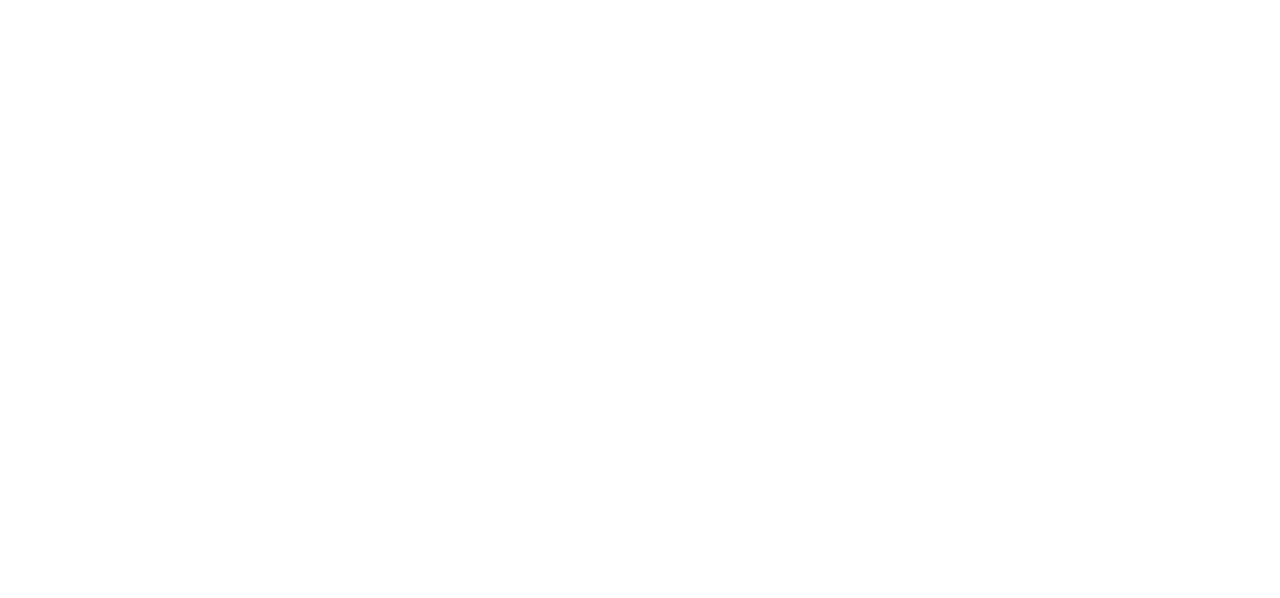
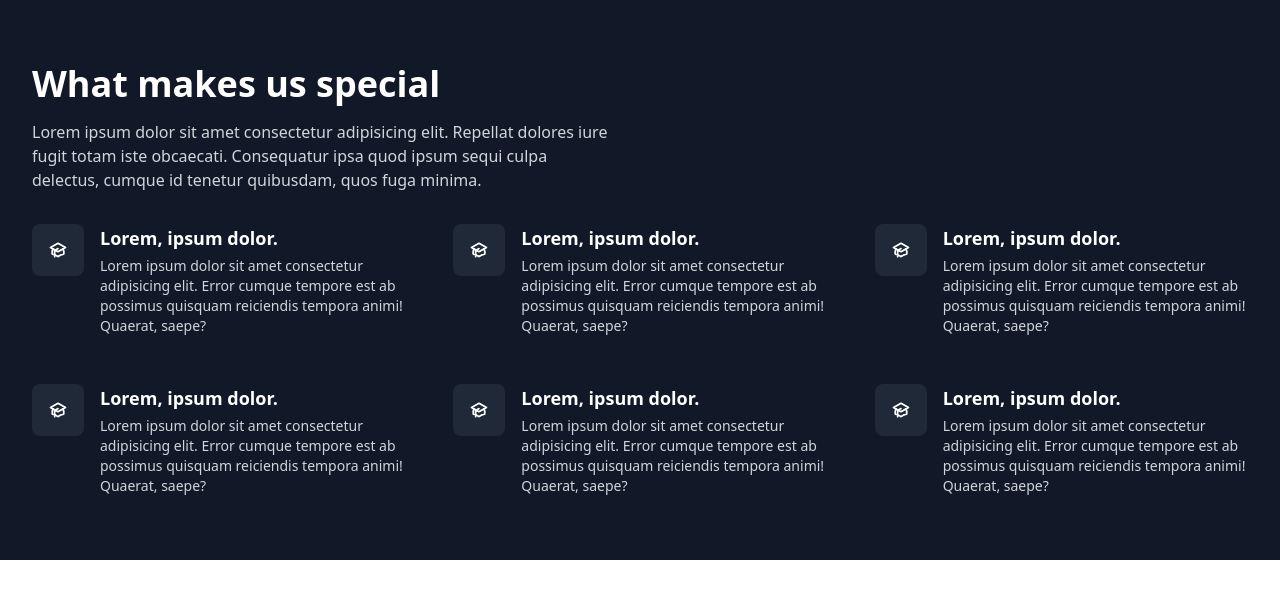
Before and after one commit to likelionbootcamp4/tailwind-practice, a React (Vite) app: page / in a window 1280 px wide. Shown: the top 598 px of the page. Built offline with nearby package versions, Linux system fonts and the light colour scheme.

Commit message:
create Specialities

```diff
--- a/src/components/Specialities/Specialities.jsx
+++ b/src/components/Specialities/Specialities.jsx
@@ -4,8 +4,217 @@ export default function Specialities() {
       {/* Container */}
       <div>
         {/* Specialities Container */}
-          <div>
+        <div className="px-4 py-8 sm:px-6 sm:py-12 lg:py-16 lg:px-8 bg-gray-900 text-white">
           {/* TODO: Create Specialities Here! */}
+
+          {/* HEADING */}
+          <div className="">
+            <h2 className="text-3xl font-bold sm:text-4xl ">
+              What makes us special
+            </h2>
+            <p className="max-w-xl mt-4 text-gray-300">
+              Lorem ipsum dolor sit amet consectetur adipisicing elit. Repellat
+              dolores iure fugit totam iste obcaecati. Consequatur ipsa quod
+              ipsum sequi culpa delectus, cumque id tenetur quibusdam, quos fuga
+              minima.
+            </p>
+          </div>
+
+          {/* GRID */}
+          <div className="grid grid-cols-1 mt-8 gap-8 md:grid-cols-2 md:gap-12 lg:grid-cols-3 ">
+            {/* ITEM */}
+            <div className="flex items-start gap-4">
+              {/* ICON */}
+              <div className="p-4 bg-gray-800 rounded-lg">
+                <svg
+                  className="h-5 w-5"
+                  fill="none"
+                  stroke="currentColor"
+                  viewBox="0 0 24 24"
+                  xmlns="http://www.w3.org/2000/svg"
+                >
+                  <path d="M12 14l9-5-9-5-9 5 9 5z" />
+                  <path d="M12 14l6.16-3.422a12.083 12.083 0 01.665 6.479A11.952 11.952 0 0012 20.055a11.952 11.952 0 00-6.824-2.998 12.078 12.078 0 01.665-6.479L12 14z" />
+                  <path
+                    strokeLinecap="round"
+                    strokeLinejoin="round"
+                    strokeWidth={2}
+                    d="M12 14l9-5-9-5-9 5 9 5zm0 0l6.16-3.422a12.083 12.083 0 01.665 6.479A11.952 11.952 0 0012 20.055a11.952 11.952 0 00-6.824-2.998 12.078 12.078 0 01.665-6.479L12 14zm-4 6v-7.5l4-2.222"
+                  />
+                </svg>
+              </div>
+
+              {/* CONTENT */}
+              <div className="flex flex-col">
+                <h3 className="text-lg font-bold">Lorem, ipsum dolor.</h3>
+                <p className="text-gray-300 text-sm mt-1">
+                  Lorem ipsum dolor sit amet consectetur adipisicing elit. Error
+                  cumque tempore est ab possimus quisquam reiciendis tempora
+                  animi! Quaerat, saepe?
+                </p>
+              </div>
+            </div>
+
+            <div className="flex items-start gap-4">
+              {/* ICON */}
+              <div className="p-4 bg-gray-800 rounded-lg">
+                <svg
+                  className="h-5 w-5"
+                  fill="none"
+                  stroke="currentColor"
+                  viewBox="0 0 24 24"
+                  xmlns="http://www.w3.org/2000/svg"
+                >
+                  <path d="M12 14l9-5-9-5-9 5 9 5z" />
+                  <path d="M12 14l6.16-3.422a12.083 12.083 0 01.665 6.479A11.952 11.952 0 0012 20.055a11.952 11.952 0 00-6.824-2.998 12.078 12.078 0 01.665-6.479L12 14z" />
+                  <path
+                    strokeLinecap="round"
+                    strokeLinejoin="round"
+                    strokeWidth={2}
+                    d="M12 14l9-5-9-5-9 5 9 5zm0 0l6.16-3.422a12.083 12.083 0 01.665 6.479A11.952 11.952 0 0012 20.055a11.952 11.952 0 00-6.824-2.998 12.078 12.078 0 01.665-6.479L12 14zm-4 6v-7.5l4-2.222"
+                  />
+                </svg>
+              </div>
+
+              {/* CONTENT */}
+              <div className="flex flex-col">
+                <h3 className="text-lg font-bold">Lorem, ipsum dolor.</h3>
+                <p className="text-gray-300 text-sm mt-1">
+                  Lorem ipsum dolor sit amet consectetur adipisicing elit. Error
+                  cumque tempore est ab possimus quisquam reiciendis tempora
+                  animi! Quaerat, saepe?
+                </p>
+              </div>
+            </div>
+
+            <div className="flex items-start gap-4">
+              {/* ICON */}
+              <div className="p-4 bg-gray-800 rounded-lg">
+                <svg
+                  className="h-5 w-5"
+                  fill="none"
+                  stroke="currentColor"
+                  viewBox="0 0 24 24"
+                  xmlns="http://www.w3.org/2000/svg"
+                >
+                  <path d="M12 14l9-5-9-5-9 5 9 5z" />
+                  <path d="M12 14l6.16-3.422a12.083 12.083 0 01.665 6.479A11.952 11.952 0 0012 20.055a11.952 11.952 0 00-6.824-2.998 12.078 12.078 0 01.665-6.479L12 14z" />
+                  <path
+                    strokeLinecap="round"
+                    strokeLinejoin="round"
+                    strokeWidth={2}
+                    d="M12 14l9-5-9-5-9 5 9 5zm0 0l6.16-3.422a12.083 12.083 0 01.665 6.479A11.952 11.952 0 0012 20.055a11.952 11.952 0 00-6.824-2.998 12.078 12.078 0 01.665-6.479L12 14zm-4 6v-7.5l4-2.222"
+                  />
+                </svg>
+              </div>
+
+              {/* CONTENT */}
+              <div className="flex flex-col">
+                <h3 className="text-lg font-bold">Lorem, ipsum dolor.</h3>
+                <p className="text-gray-300 text-sm mt-1">
+                  Lorem ipsum dolor sit amet consectetur adipisicing elit. Error
+                  cumque tempore est ab possimus quisquam reiciendis tempora
+                  animi! Quaerat, saepe?
+                </p>
+              </div>
+            </div>
+
+            <div className="flex items-start gap-4">
+              {/* ICON */}
+              <div className="p-4 bg-gray-800 rounded-lg">
+                <svg
+                  className="h-5 w-5"
+                  fill="none"
+                  stroke="currentColor"
+                  viewBox="0 0 24 24"
+                  xmlns="http://www.w3.org/2000/svg"
+                >
+                  <path d="M12 14l9-5-9-5-9 5 9 5z" />
+                  <path d="M12 14l6.16-3.422a12.083 12.083 0 01.665 6.479A11.952 11.952 0 0012 20.055a11.952 11.952 0 00-6.824-2.998 12.078 12.078 0 01.665-6.479L12 14z" />
+                  <path
+                    strokeLinecap="round"
+                    strokeLinejoin="round"
+                    strokeWidth={2}
+                    d="M12 14l9-5-9-5-9 5 9 5zm0 0l6.16-3.422a12.083 12.083 0 01.665 6.479A11.952 11.952 0 0012 20.055a11.952 11.952 0 00-6.824-2.998 12.078 12.078 0 01.665-6.479L12 14zm-4 6v-7.5l4-2.222"
+                  />
+                </svg>
+              </div>
+
+              {/* CONTENT */}
+              <div className="flex flex-col">
+                <h3 className="text-lg font-bold">Lorem, ipsum dolor.</h3>
+                <p className="text-gray-300 text-sm mt-1">
+                  Lorem ipsum dolor sit amet consectetur adipisicing elit. Error
+                  cumque tempore est ab possimus quisquam reiciendis tempora
+                  animi! Quaerat, saepe?
+                </p>
+              </div>
+            </div>
+
+            <div className="flex items-start gap-4">
+              {/* ICON */}
+              <div className="p-4 bg-gray-800 rounded-lg">
+                <svg
+                  className="h-5 w-5"
+                  fill="none"
+                  stroke="currentColor"
+                  viewBox="0 0 24 24"
+                  xmlns="http://www.w3.org/2000/svg"
+                >
+                  <path d="M12 14l9-5-9-5-9 5 9 5z" />
+                  <path d="M12 14l6.16-3.422a12.083 12.083 0 01.665 6.479A11.952 11.952 0 0012 20.055a11.952 11.952 0 00-6.824-2.998 12.078 12.078 0 01.665-6.479L12 14z" />
+                  <path
+                    strokeLinecap="round"
+                    strokeLinejoin="round"
+                    strokeWidth={2}
+                    d="M12 14l9-5-9-5-9 5 9 5zm0 0l6.16-3.422a12.083 12.083 0 01.665 6.479A11.952 11.952 0 0012 20.055a11.952 11.952 0 00-6.824-2.998 12.078 12.078 0 01.665-6.479L12 14zm-4 6v-7.5l4-2.222"
+                  />
+                </svg>
+              </div>
+
+              {/* CONTENT */}
+              <div className="flex flex-col">
+                <h3 className="text-lg font-bold">Lorem, ipsum dolor.</h3>
+                <p className="text-gray-300 text-sm mt-1">
+                  Lorem ipsum dolor sit amet consectetur adipisicing elit. Error
+                  cumque tempore est ab possimus quisquam reiciendis tempora
+                  animi! Quaerat, saepe?
+                </p>
+              </div>
+            </div>
+
+            <div className="flex items-start gap-4">
+              {/* ICON */}
+              <div className="p-4 bg-gray-800 rounded-lg">
+                <svg
+                  className="h-5 w-5"
+                  fill="none"
+                  stroke="currentColor"
+                  viewBox="0 0 24 24"
+                  xmlns="http://www.w3.org/2000/svg"
+                >
+                  <path d="M12 14l9-5-9-5-9 5 9 5z" />
+                  <path d="M12 14l6.16-3.422a12.083 12.083 0 01.665 6.479A11.952 11.952 0 0012 20.055a11.952 11.952 0 00-6.824-2.998 12.078 12.078 0 01.665-6.479L12 14z" />
+                  <path
+                    strokeLinecap="round"
+                    strokeLinejoin="round"
+                    strokeWidth={2}
+                    d="M12 14l9-5-9-5-9 5 9 5zm0 0l6.16-3.422a12.083 12.083 0 01.665 6.479A11.952 11.952 0 0012 20.055a11.952 11.952 0 00-6.824-2.998 12.078 12.078 0 01.665-6.479L12 14zm-4 6v-7.5l4-2.222"
+                  />
+                </svg>
+              </div>
+
+              {/* CONTENT */}
+              <div className="flex flex-col">
+                <h3 className="text-lg font-bold">Lorem, ipsum dolor.</h3>
+                <p className="text-gray-300 text-sm mt-1">
+                  Lorem ipsum dolor sit amet consectetur adipisicing elit. Error
+                  cumque tempore est ab possimus quisquam reiciendis tempora
+                  animi! Quaerat, saepe?
+                </p>
+              </div>
+            </div>
+          </div>
         </div>
       </div>
     </div>
```
Lines whose indentation alone changed are shown as unchanged.
